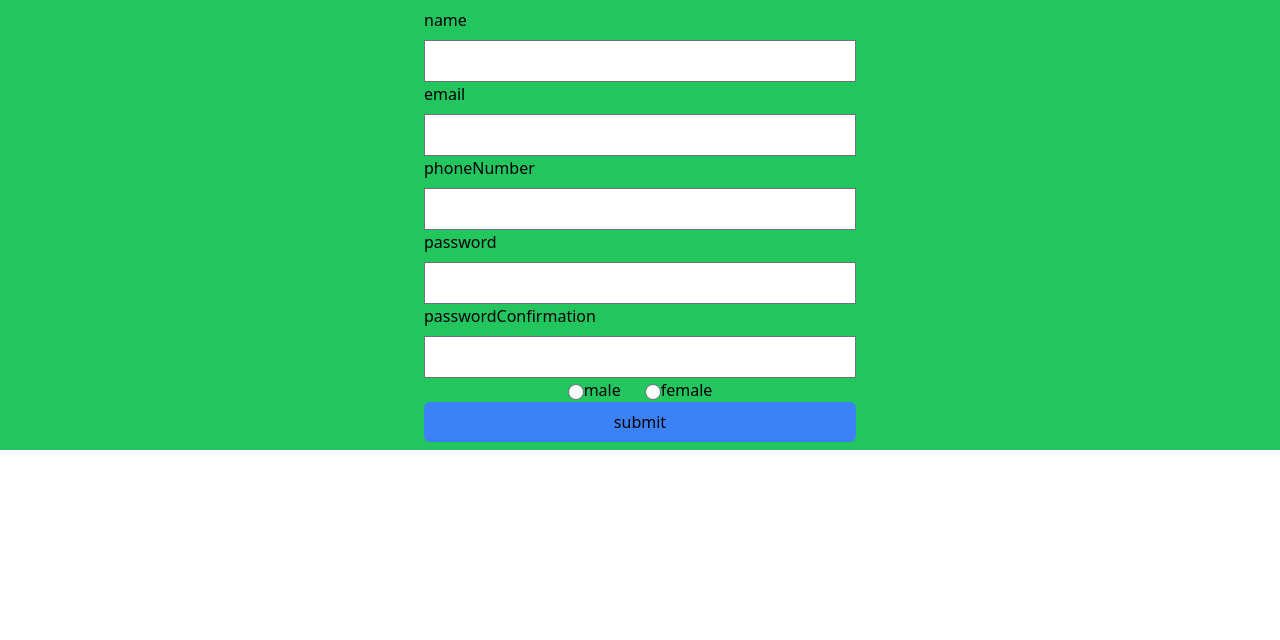
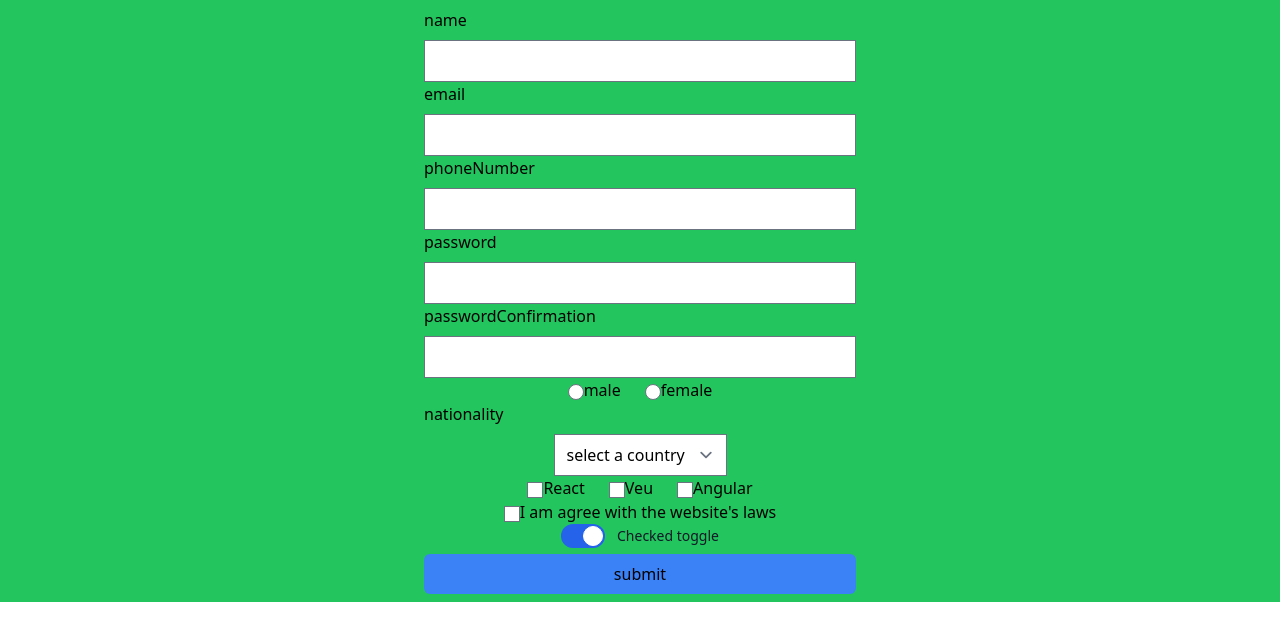
Before and after one commit to Arman-Abbasian/form_with_formik, a React (Create React App) app: page / in a window 1280 px wide. Shown: the top 640 px of the page. Built offline with nearby package versions, Linux system fonts and the light colour scheme.

Commit message:
make a some form components

```diff
--- /dev/null
+++ b/src/common/BooleanCheckBox.jsx
@@ -0,0 +1,13 @@
+const BooleanCheckBox = ({name,label,formik}) => {
+    return (
+        <div className="flex gap-6">
+            <div>
+                <input type="checkbox" id={name} name={name} value={formik.values[name]} checked={formik.values[name]} onChange={formik.handleChange} />
+                <label htmlFor={name}>{label}</label>
+            </div>
+        {formik.errors[name] && formik.touched[name] && <p className="text-red-600">{formik.errors[name]}</p>}
+        </div>
+     );
+}
+
+export default BooleanCheckBox;
--- /dev/null
+++ b/src/common/CheckBox.jsx
@@ -0,0 +1,15 @@
+const CheckBox = ({options,name,formik}) => {
+    return (
+        <div className="flex gap-6">
+            {options.map(item=>{
+                return <div key={item.id}>
+                        <input type="checkbox" id={item.value} name={name} value={item.value} checked={formik.values[name].includes(item.value)} onChange={formik.handleChange} />
+                        <label htmlFor={item.value}>{item.label}</label>
+                    </div>
+        })}
+        {formik.errors[name] && formik.touched[name] && <p className="text-red-600">{formik.errors[name]}</p>}
+        </div>
+     );
+}
+
+export default CheckBox;
--- /dev/null
+++ b/src/common/CheckboxToggle.jsx
@@ -0,0 +1,13 @@
+const CheckboxToggle = ({name}) => {
+    return (
+        <div>
+            <label for={name} className="inline-flex relative items-center cursor-pointer">
+            <input type="checkbox" value="" id={name} className="sr-only peer" checked />
+            <div className="w-11 h-6 bg-gray-200 rounded-full peer peer-focus:ring-4 peer-focus:ring-blue-300 dark:peer-focus:ring-blue-800 dark:bg-gray-700 peer-checked:after:translate-x-full peer-checked:after:border-white after:content-[''] after:absolute after:top-0.5 after:left-[2px] after:bg-white after:border-gray-300 after:border after:rounded-full after:h-5 after:w-5 after:transition-all dark:border-gray-600 peer-checked:bg-blue-600"></div>
+            <span className="ml-3 text-sm font-medium text-gray-900 dark:text-gray-300">Checked toggle</span>
+            </label>
+        </div>
+     );
+}
+
+export default CheckboxToggle;
--- /dev/null
+++ b/src/common/SelectOptions.jsx
@@ -0,0 +1,17 @@
+
+
+const SelectOptions = ({options,name,formik}) => {
+    return (
+        <div className="flex flex-col gap-2 justify-center items-center w-full">
+            <label className="flex w-full" htmlFor={`${name}`}>{`${name}`}</label>
+            <select name={name} id={name} {...formik.getFieldProps({name})}>
+                {options.map(item=>{
+                    return <option key={item.id} value={item.value}>{item.label}</option>
+                })}
+            </select>
+            {formik.errors[name] && formik.touched[name] && <p className="text-red-600">{formik.errors[name]}</p>}
+        </div>
+     );
+}
+
+export default SelectOptions;
--- a/src/components/FormikAndYupCommon.jsx
+++ b/src/components/FormikAndYupCommon.jsx
@@ -1,9 +1,13 @@
 import { useFormik } from "formik";
 import * as Yup from 'yup';
+import BooleanCheckBox from "../common/BooleanCheckBox";
+import CheckBox from "../common/CheckBox";
+import CheckboxToggle from "../common/CheckboxToggle";
 import  Input  from "../common/Input";
 import RadioButton from "../common/RadioButton";
+import SelectOptions from "../common/SelectOptions";
 
-const initialValues={name:"",email:"",phoneNumber:"",password:"",passwordConfirmation:"",gender:""}
+const initialValues={name:"",email:"",phoneNumber:"",password:"",passwordConfirmation:"",gender:"",nationality:"",interests:[],terms:false,termToggle:false}
 const onSubmit=(values)=>{
     console.log(values);
 }
@@ -15,13 +19,28 @@ const validationSchema=Yup.object({
     phoneNumber: Yup.string().required("phone number is required").matches(phoneRegExp, 'Phone number is not valid'),
     password:Yup.string().required('password is required'),
     passwordConfirmation:Yup.string().required('password confirmation is required').oneOf([Yup.ref('password'), null], 'Passwords must match'),
-    gender:Yup.string().required("please select your gender")
+    gender:Yup.string().required("please select your gender"),
+    nationality:Yup.string().required("please select your nationality"),
+    interests:Yup.array().required("please select a option").min(1),
+    terms:Yup.boolean().required('Required').oneOf([true], 'You must accept the terms and conditions.'),
+    termToggle:Yup.boolean()
 })
 
 const genderOptions=[
     {id:1,label:"male",value:"male"},
     {id:2,label:"female",value:"female"}
-]
+];
+const nationalityOptions=[
+    {id:0,label:"select a country",value:""},
+    {id:1,label:"Iran",value:"IR"},
+    {id:2,label:"Germany",value:"GR"},
+    {id:3,label:"France",value:"FR"}
+];
+const interestsOptions=[
+    {id:1,label:"React",value:"React"},
+    {id:2,label:"Veu",value:"Veu"},
+    {id:3,label:"Angular",value:"Angular"}
+];
 const FormikAndYupCommon = () => {
     const formik=useFormik({initialValues,onSubmit,validationSchema,validateOnMount:true});
     console.log(formik.errors);
@@ -37,6 +56,10 @@ const FormikAndYupCommon = () => {
                 <Input name='password' formik={formik} />
                 <Input name='passwordConfirmation'  formik={formik} />
                 <RadioButton options={genderOptions} formik={formik} name="gender" />
+                <SelectOptions options={nationalityOptions} name="nationality" formik={formik} />
+                <CheckBox options={interestsOptions} name="interests" formik={formik} />
+                <BooleanCheckBox name="terms" label="I am agree with the website's laws" formik={formik} />
+                <CheckboxToggle name="termToggle" />
                 <button disabled={!formik.isValid} className="py-2 px-4 bg-blue-500 rounded-md w-full" type="submit">submit</button>
                 </div>
             </form>
```
